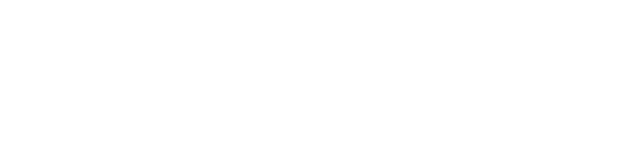
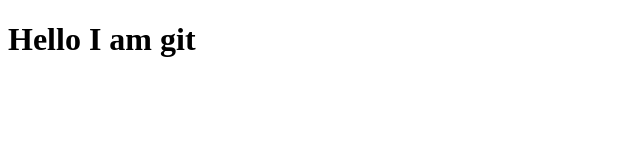
Before and after one commit to thuzarhtet6/Project, a plain HTML site: page index.html in a window 1280 px wide. Shown: the whole page, without its empty margins (0-640 px from the left). Drawn offline with Linux system fonts and the light colour scheme.

Commit message:
new index

```diff
--- a/index.html
+++ b/index.html
@@ -6,6 +6,6 @@
     <title>Document</title>
 </head>
 <body>
-
+    <h1>Hello I am git</h1>
 </body>
 </html>
```
